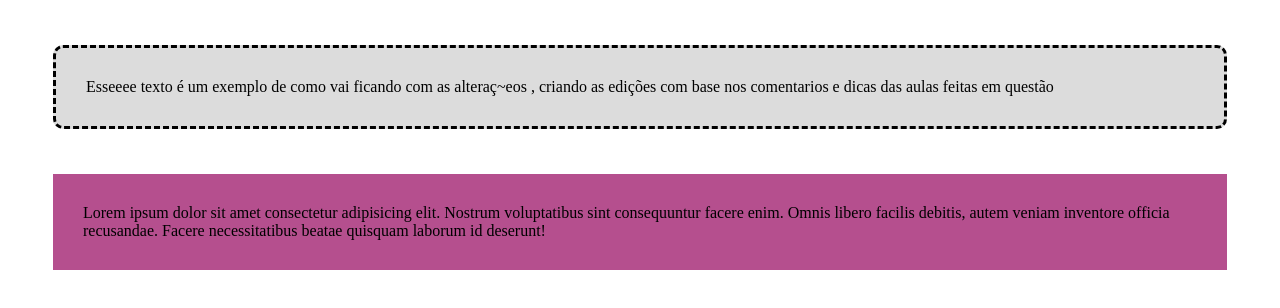
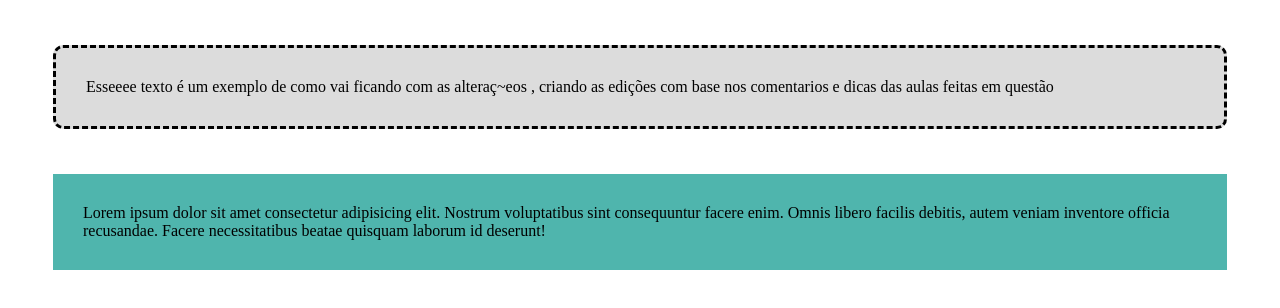
Before and after one commit to rickalmeida15/Paragrafos-coloridos, a plain HTML site: page index.html in a window 1280 px wide. Drawn offline with Linux system fonts and the light colour scheme.

Commit message:
mudança cor do segundo texto

```diff
--- a/style.css
+++ b/style.css
@@ -11,5 +11,5 @@
 }
 
 .paragrafo-destacado {
-  background-color: #b54f8e;
+  background-color: #4fb5ad;
 }
```
